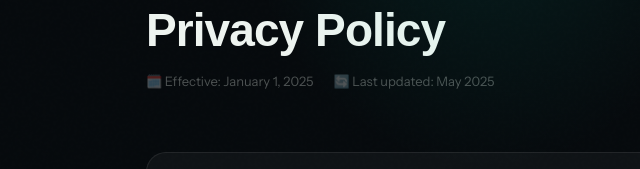
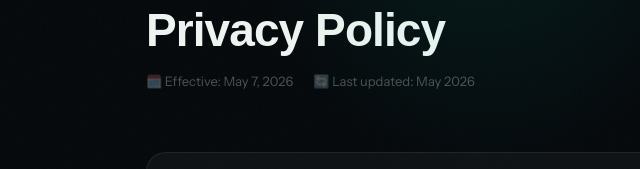
Before and after one commit to programiner/poonchtourismweb, a plain HTML site: page poonch-tourism-privacy.html in a window 1280 px wide. Shown: the part 208-377 px from the top of the page, 154-794 px from the left. Drawn offline with Linux system fonts and the light colour scheme; a web font is replaced by a local one.

Commit message:
Update effective and last updated dates in privacy policy

```diff
--- a/poonch-tourism-privacy.html
+++ b/poonch-tourism-privacy.html
@@ -189,8 +189,8 @@ footer-pp{
   <div class="pp-tag">📄 Legal</div>
   <h1 class="pp-h1">Privacy Policy</h1>
   <div class="pp-meta">
-    <span>🗓️ Effective: January 1, 2025</span>
-    <span>🔄 Last updated: May 2025</span>
+    <span>🗓️ Effective: May 7, 2026</span>
+    <span>🔄 Last updated: May 2026</span>
   </div>
 </div>
 
```
